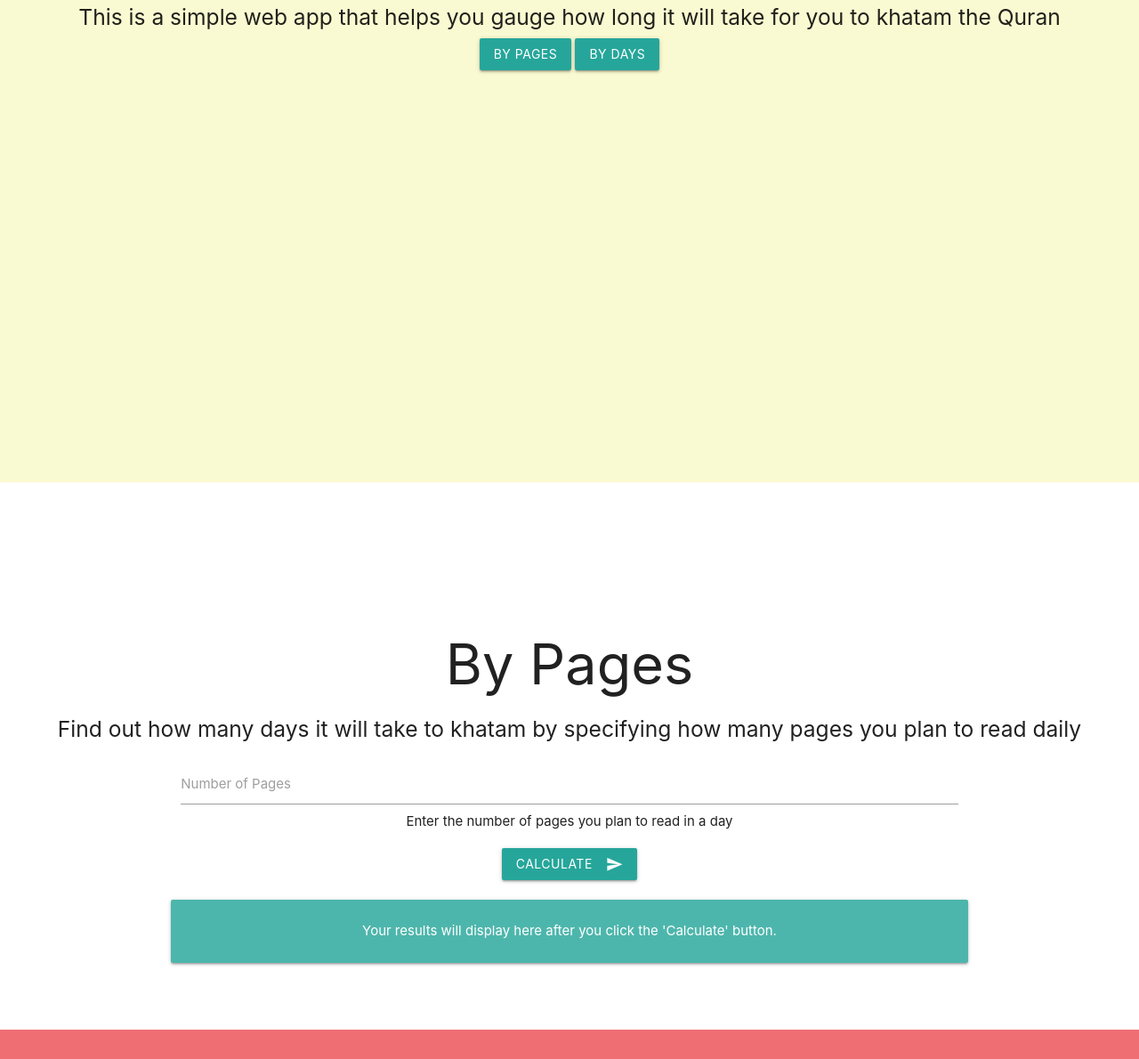
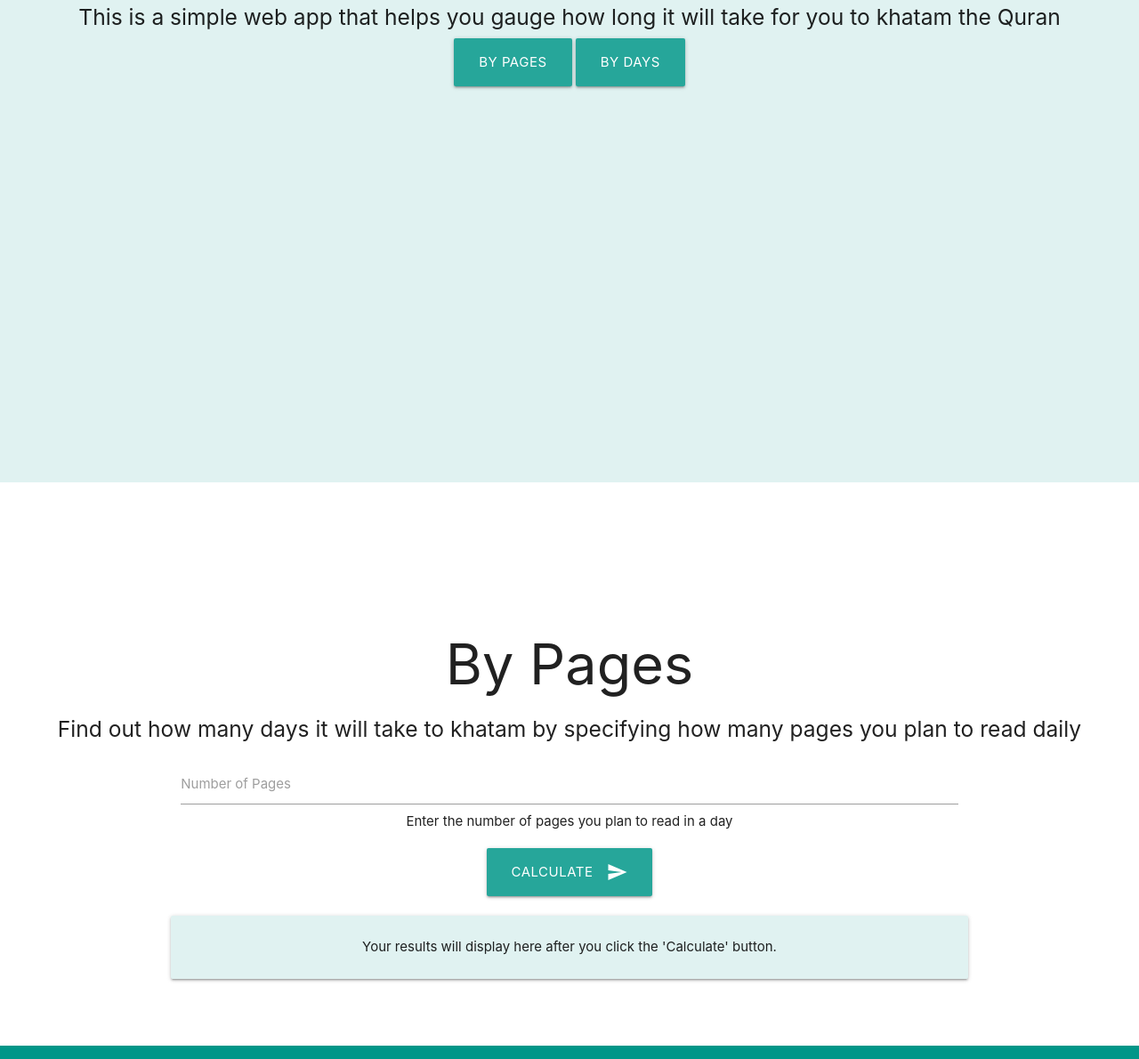
Before and after one commit to safiyya06/Khatam-Calculator, a plain HTML site: page index.html in a window 1280 px wide. Shown: the part 322-1512 px from the top of the page at 89% size. Drawn offline with nearby package versions, Linux system fonts and the light colour scheme.

Commit message:
changing color
learn how to change text, footer and button color

```diff
--- a/index.html
+++ b/index.html
@@ -24,12 +24,12 @@
             </ul>
         </div>
     </nav>
-    <div id="home-section">
+    <div id="home-section" class="teal lighten-5">
         <div class="center-align">
             <h1>Khatam Calculator</h1>
             <h5>This is a simple web app that helps you gauge how long it will take for you to khatam the Quran</h5>
-            <a class="waves-effect waves-light btn">By Pages</a>
-            <a class="waves-effect waves-light btn">By Days</a>
+            <a class="waves-effect waves-light btn-large">By Pages</a>
+            <a class="waves-effect waves-light btn-large">By Days</a>
         </div>
     </div>
 
@@ -45,14 +45,14 @@
                           <input id="number" type="number" class="validate">
                           <label for="number">Number of Pages</label>Enter the number of pages you plan to read in a day
                           <span class="helper-text" data-error="wrong" data-success="right"></span>
-                          <button class="btn waves-effect waves-light" type="calculte" name="action">Calculate
+                          <button class="btn-large waves-effect waves-light" type="calculte" name="action">Calculate
                                 <i class="material-icons right">send</i>
                               </button>
                         </div class="container">
                         <div class="row">
                                 <div class="col s12 ">
-                                  <div class="card-panel teal lighten-2">
-                                    <span class="white-text">Your results will display here after you click the 'Calculate' button.
+                                  <div class="card-panel teal lighten-5">
+                                    <span class="">Your results will display here after you click the 'Calculate' button.
                                     </span>
                                   </div>
                                 </div>
@@ -62,7 +62,7 @@
                   </div>
                 </div>
                 <div>
-                        <footer class="page-footer">
+                        <footer class="page-footer teal">
                             <div class="container">
                                   <div class="row">
                                     <div class="col l6 s12 left-align">
--- a/style.css
+++ b/style.css
@@ -1,7 +1,7 @@
 #home-section {
     padding-top: 10%;
     min-height: 100vh;
-    background-color: lightgoldenrodyellow;
+    /* background-color:; */
 }
 
 #bypages-section {
```
